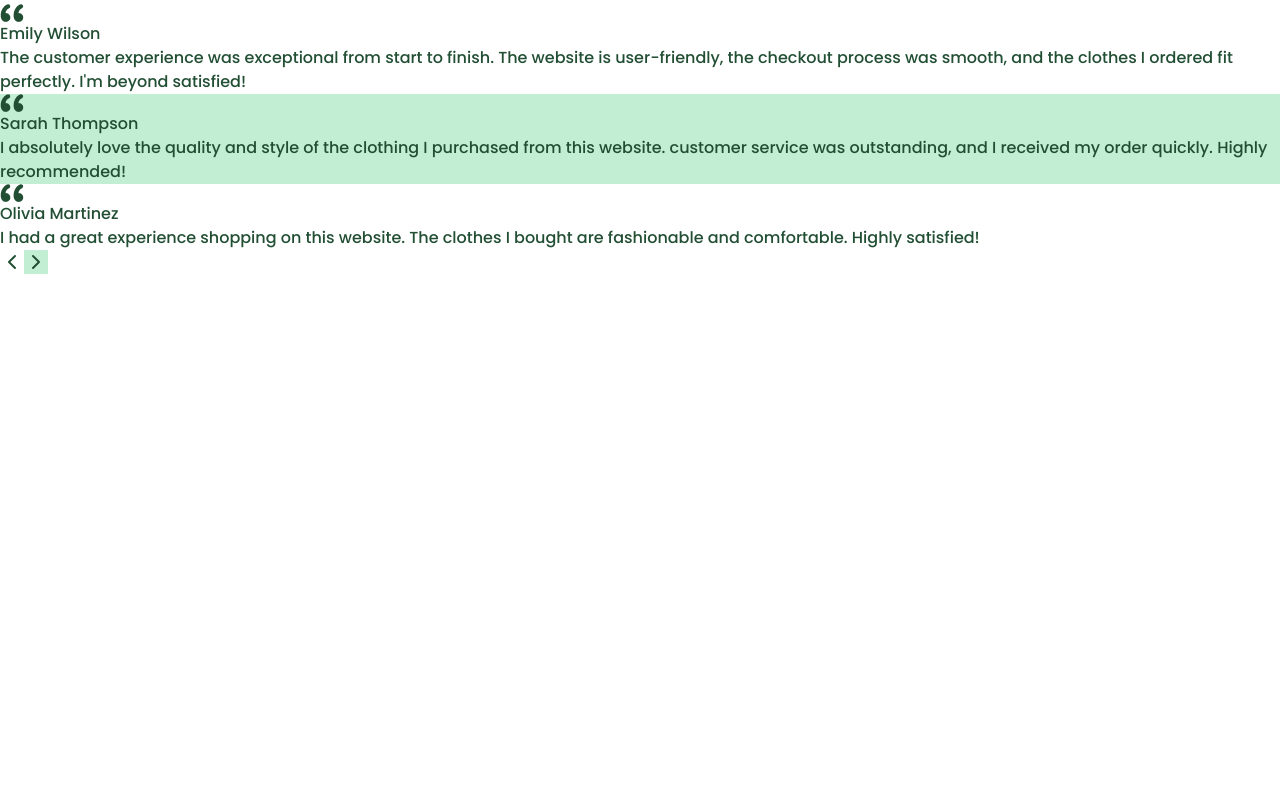
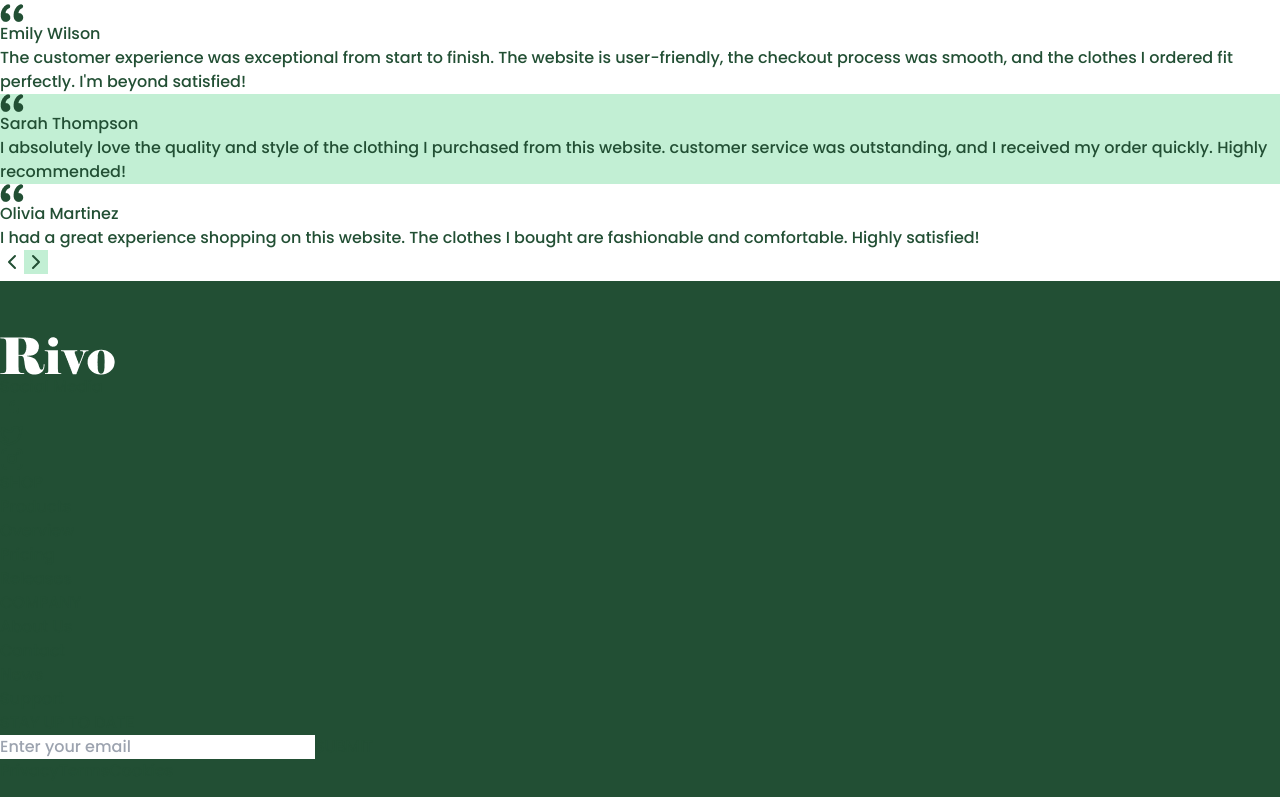
Before and after one commit to KalpitChandekar/Rivo-Fashion, a Next.js app: page / in a window 1280 px wide. Shown: the part 10603-11400 px from the top of the page. Before the commit the page ends 10884 px from the top, so only its background shows below. Built offline with nearby package versions, Linux system fonts and the light colour scheme.

Commit message:
[feat]: Add Footer

```diff
--- /dev/null
+++ b/Components/Footer.js
@@ -0,0 +1,98 @@
+import { Facebook, Instagram, Twitter } from "lucide-react";
+import Image from "next/image";
+
+const Footer = () => {
+  return (
+    <div className="max-w-5xl mx-auto text-white">
+      <div className="flex justify-between ">
+        <div className="flex flex-col gap-8">
+          <a href="/">
+            <Image
+              src="/footerLogo.png"
+              alt="inverted"
+              width={115}
+              height={28}
+              className="w-20"
+            />
+          </a>
+          <div className="flex flex-col gap-2">
+            <h1>Social Media</h1>
+            <div className="flex gap-4 text-[#C2EFD4]">
+              <a href="/">
+                <Facebook size={24} />
+              </a>
+              <a href="/">
+                <Twitter size={24} />
+              </a>
+              <a href="/">
+                <Instagram size={24} />
+              </a>
+            </div>
+          </div>
+        </div>
+        <ul className="flex flex-col gap-4 font-normal text-[#C2EFD4]">
+          <li className="font-bold text-white text-xl">
+            <a href="/">SHOP</a>
+          </li>
+          <li>
+            <a href="/">Products</a>
+          </li>
+          <li>
+            <a href="/">Overview</a>
+          </li>
+          <li>
+            <a href="/">Pricing</a>
+          </li>
+          <li>
+            <a href="/">Releases</a>
+          </li>
+        </ul>
+        <ul className="flex flex-col gap-4 font-normal text-[#C2EFD4]">
+          <li className="font-bold text-white text-xl">
+            <a href="/">COMPANY</a>
+          </li>
+          <li>
+            <a href="/">About Us</a>
+          </li>
+          <li>
+            <a href="/">Contact</a>
+          </li>
+          <li>
+            <a href="/">News</a>
+          </li>
+          <li>
+            <a href="/">Support</a>
+          </li>
+        </ul>
+        <div className="flex flex-col gap-4 ">
+          <h1 className="font-bold text-xl">STAY UP TO DATE</h1>
+          <div className="flex items-center justify-center">
+            <input
+              type="email"
+              placeholder="Enter your email"
+              className="bg-transparent border-2 border-[#A3F3BE] placeholder-white text-sm p-2 outline-none "
+            />
+            <button className=" bg-[#A3F3BE] text-[#224F34] font-semibold p-2">
+              SUBMIT
+            </button>
+          </div>
+        </div>
+      </div>
+      <div className="mt-24 flex items-center gap-6">
+        <div className="h-[2px] w-full bg-primary "></div>
+        <div className="flex gap-6 text-white">
+          <a href="/" className="">
+            Privacy
+          </a>
+          <a href="/" className="">
+            Terms
+          </a>
+          <a href="/" className="">
+            Cookies
+          </a>
+        </div>
+      </div>
+    </div>
+  );
+};
+export default Footer;
--- a/app/page.js
+++ b/app/page.js
@@ -1,6 +1,7 @@
 import BestSales from "@/Components/BestSales";
 import DesignCloths from "@/Components/DesignClothes";
 import Feedback from "@/Components/FeedbackCorner";
+import Footer from "@/Components/Footer";
 import Hero from "@/Components/Hero";
 import Navbar from "@/Components/Navbar";
 import Offer from "@/Components/Offer";
@@ -18,6 +19,9 @@ const page = () => {
       <Offer />
       <DesignCloths />
       <Feedback />
+      <div className="bg-[#224F34] py-14 max-w-7xl mx-auto">
+        <Footer />
+      </div>
     </div>
   );
 };
```
Also changed, not shown: public/footerLogo.png (added).
